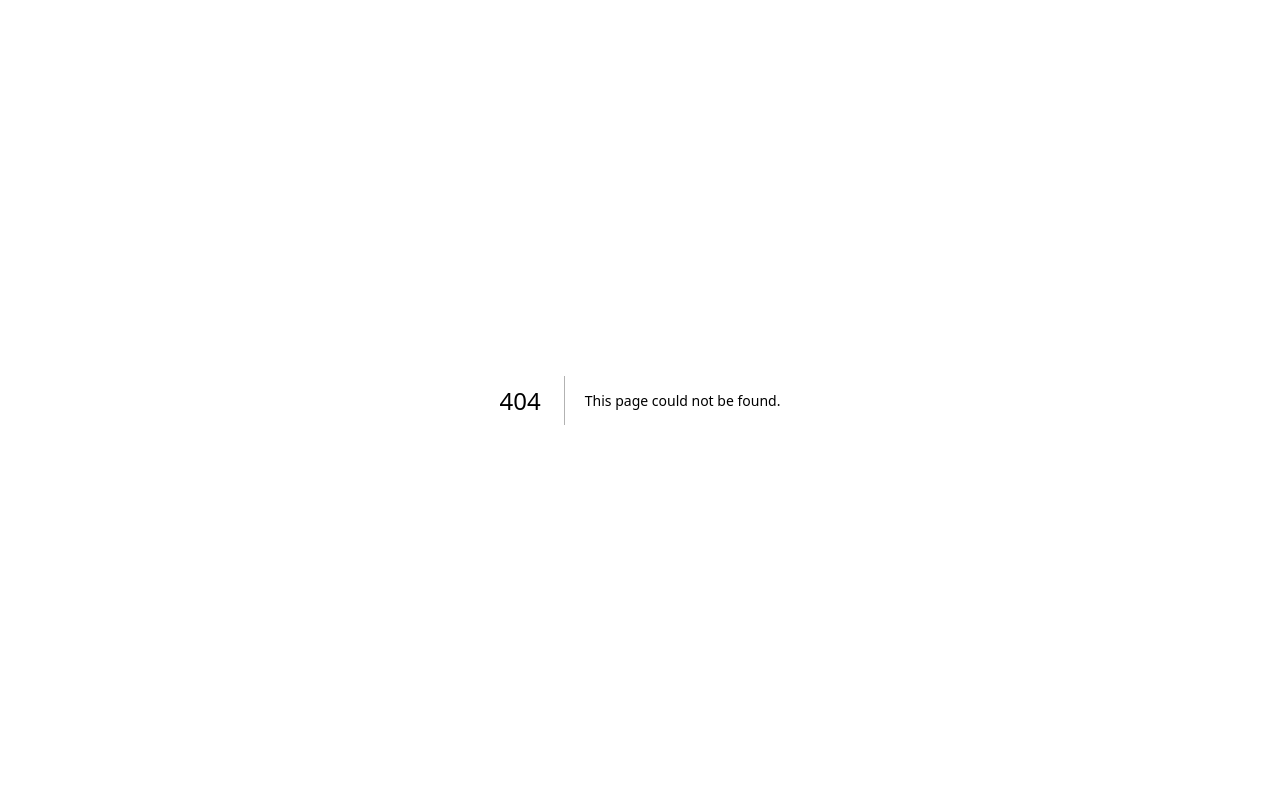
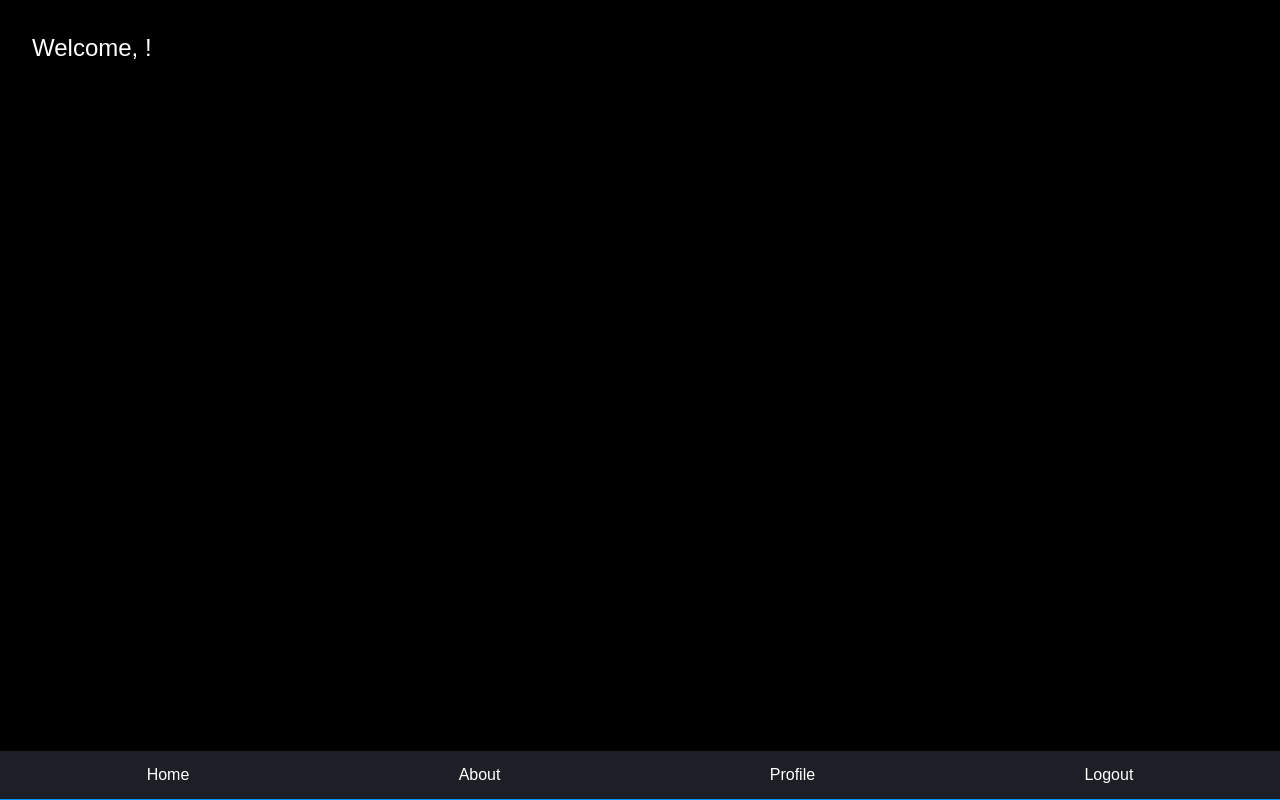
Before and after one commit to dejvokep/hk2024-app, a Next.js app: page /zone in a window 1280 px wide. Before the commit this address had no page. Built offline with nearby package versions, Linux system fonts and the light colour scheme; no server answers.

Commit message:
Updated content.

```diff
--- a/app/layout.tsx
+++ b/app/layout.tsx
@@ -1,15 +1,14 @@
 import type { Metadata } from "next";
 import { Inter } from "next/font/google";
 import "./globals.css";
-import Menu from "@/components/menu/Menu";
 import {UserProvider} from "@auth0/nextjs-auth0/client";
 import Head from "next/head";
 
 const inter = Inter({ subsets: ["latin"] });
 
 export const metadata: Metadata = {
-  title: "HK2024 app",
-  description: "HackKosice 2024 web app.",
+  title: "TB Investing",
+  description: "Tatra banka investing app for HK2024.",
 };
 
 export default function RootLayout({
--- a/app/loading.tsx
+++ b/app/loading.tsx
@@ -1,3 +1,7 @@
+import {LoaderCircle} from "lucide-react";
+
 export default function Loading() {
-    return <p>Loading...</p>
+    return <div className={"min-h-screen grid place-items-center"}>
+        <LoaderCircle className={"h-16 w-16 animate-spin"} />
+    </div>
 }
--- a/app/page.tsx
+++ b/app/page.tsx
@@ -14,7 +14,7 @@ export default async function Home() {
         <main className={"flex justify-center w-full min-h-screen py-[100px]"}>
             <div className={"flex flex-col justify-between"}>
                 <Logo className={"fill-primary h-32 mx-auto"}/>
-                <Button className={"min-w-[300px] py-6"} asChild>
+                <Button className={"min-w-[320px] py-6"} asChild>
                     <Link href={"/api/auth/login"}>Login</Link>
                 </Button>
             </div>
--- a/app/zone/layout.tsx
+++ b/app/zone/layout.tsx
@@ -1,8 +1,4 @@
-import type { Metadata } from "next";
-import { Inter } from "next/font/google";
-import "./globals.css";
 import Menu from "@/components/menu/Menu";
-import {UserProvider} from "@auth0/nextjs-auth0/client";
 
 export default function ZoneLayout({
   children,
@@ -10,8 +6,8 @@ export default function ZoneLayout({
   children: React.ReactNode;
 }>) {
   return (
-    <main>
-        <Menu />
+    <main className={"mt-8 px-8 mb-16"}>
+      <Menu />
       {children}
     </main>
   );
--- /dev/null
+++ b/app/zone/page.tsx
@@ -0,0 +1,9 @@
+import {getSession} from "@auth0/nextjs-auth0";
+
+export default async function Page() {
+    const session = await getSession()
+
+    return <div>
+        <h1 className={"text-2xl"}>Welcome, {session?.user.nickname}!</h1>
+    </div>
+}
--- a/components/menu/Menu.tsx
+++ b/components/menu/Menu.tsx
@@ -2,14 +2,12 @@ import Link from "next/link";
 import MenuItem from "@/components/menu/MenuItem";
 
 export default function Menu() {
-    return <header className={"w-full fixed top-0 bg-opacity-95 p-3 px-32 flex justify-between align-middle bg-card border-b border-b-secondary z-10"}>
-        <div>
-            <h1><Link href={"/"}>HK2024</Link></h1>
-        </div>
-        <div className={"flex space-x-12"}>
+    return <header className={"w-full fixed left-0 bottom-0 bg-opacity-95 p-3 flex justify-between align-middle bg-card border-b border-b-secondary z-10"}>
+        <div className={"flex w-full flex-row justify-around"}>
             <MenuItem link={"/"} label={"Home"}/>
             <MenuItem link={"/about"} label={"About"}/>
             <MenuItem link={"/profile"} label={"Profile"}/>
+            <MenuItem link={"/api/auth/logout"} label={"Logout"}/>
         </div>
     </header>
 }
```
